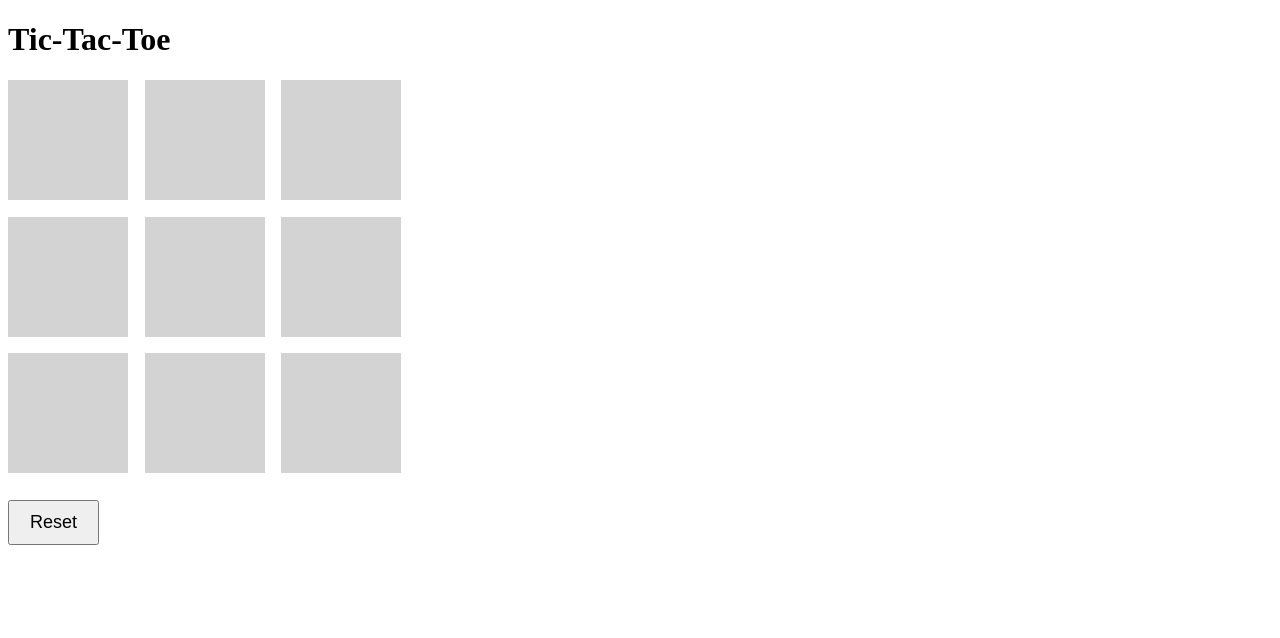
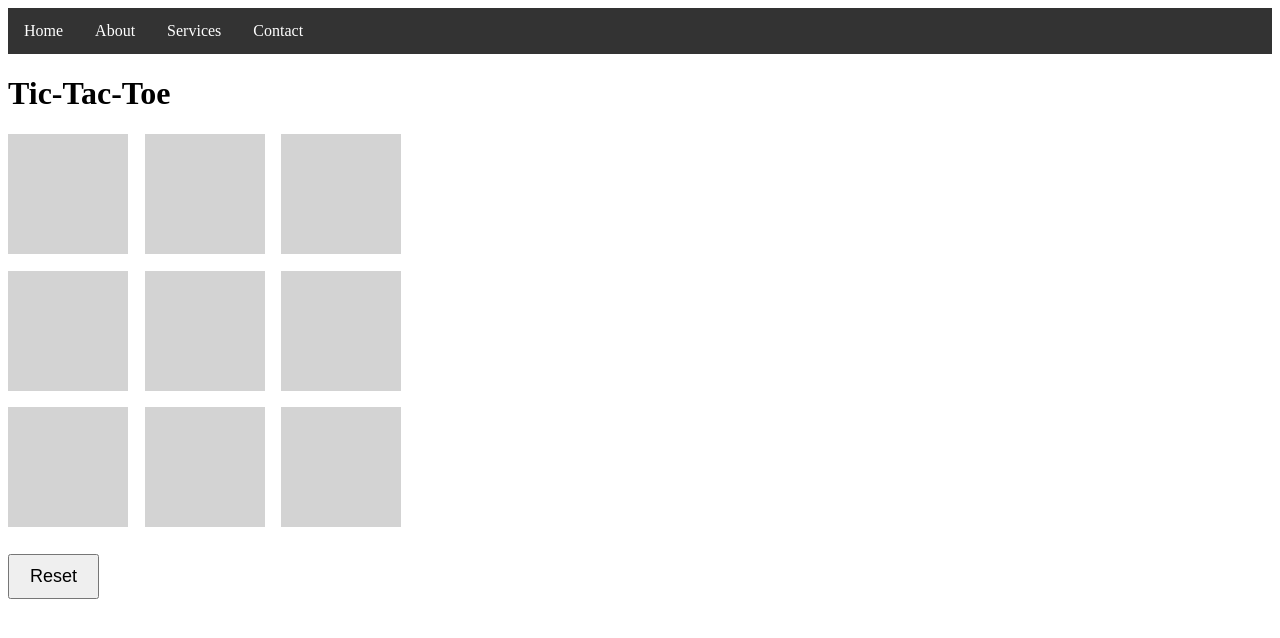
Before and after one commit to kahlon699/FreeGame, a plain HTML site: page index.html in a window 1280 px wide. Drawn offline with Linux system fonts and the light colour scheme.

Commit message:
Update index.html

```diff
--- a/index.html
+++ b/index.html
@@ -3,6 +3,29 @@
 <head>
     <title>Tic-Tac-Toe</title>
     <style>
+	       .menu {
+      list-style-type: none;
+      margin: 0;
+      padding: 0;
+      overflow: hidden;
+      background-color: #333;
+    }
+
+    .menu li {
+      float: left;
+    }
+
+    .menu li a {
+      display: block;
+      color: white;
+      text-align: center;
+      padding: 14px 16px;
+      text-decoration: none;
+    }
+
+    .menu li a:hover {
+      background-color: #111;
+    }
         #board {
 		  width: 400px;
             height: 400px;
@@ -40,6 +63,12 @@
     </style>
 </head>
 <body>
+	 <ul class="menu">
+    <li><a href="#">Home</a></li>
+    <li><a href="#">About</a></li>
+    <li><a href="#">Services</a></li>
+    <li><a href="#">Contact</a></li>
+  </ul>
     <h1>Tic-Tac-Toe</h1>
     <div id="board">
         <div class="row">
```
